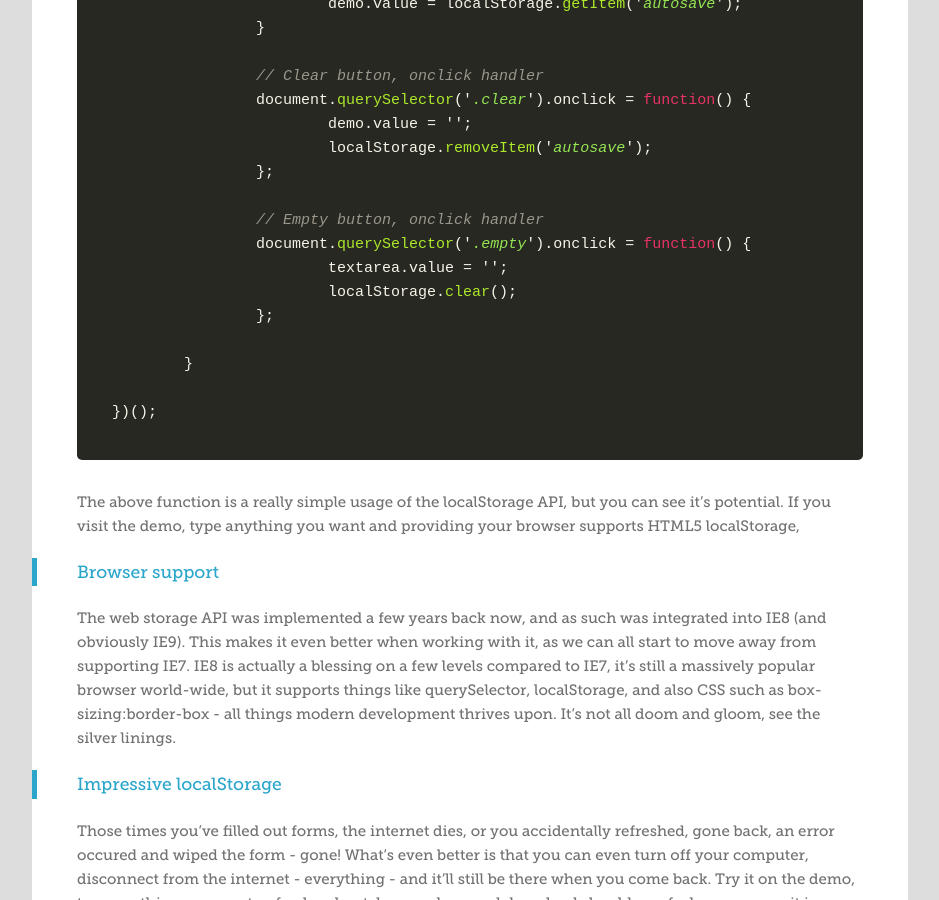
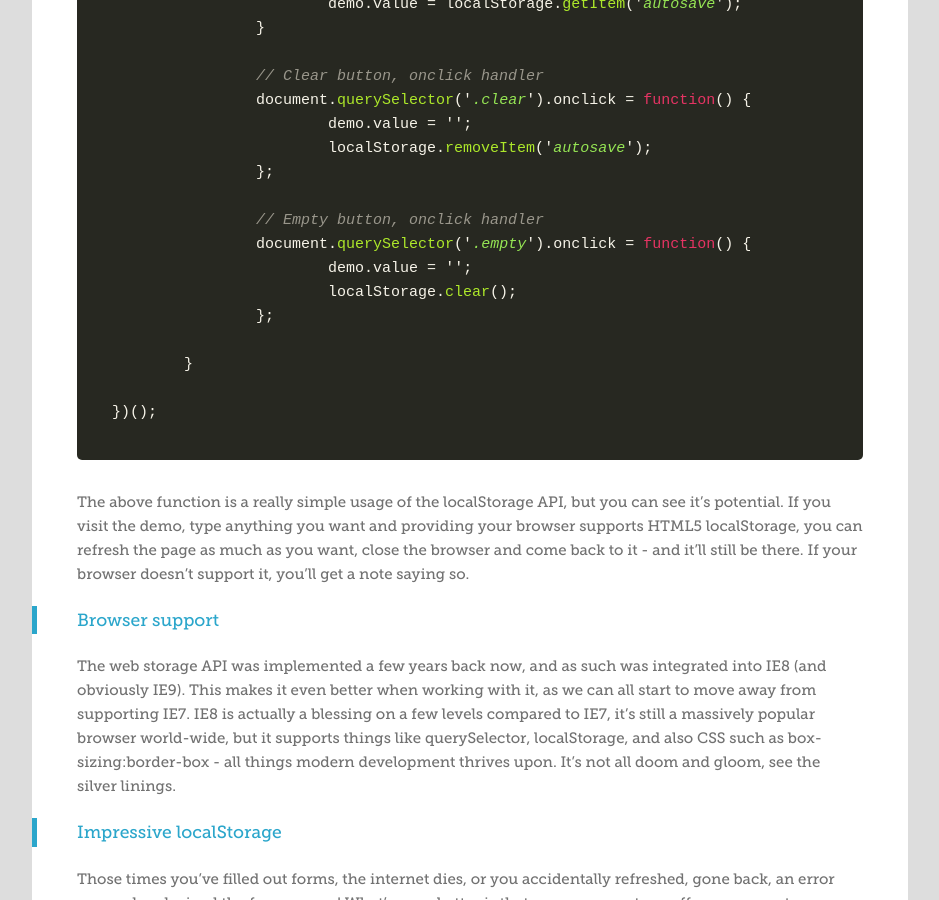
Before and after one commit to lechoo/toddmotto.github.com, a Jekyll site: the page built from _posts/2013-03-14-storing-data-in-the-browser-with-the-html5-local-storage-api.md, in a window 1280 px wide and 900 px high, scrolled down 4685 px. Shown: the whole window, without its empty margins (0-939 px from the left). Built offline with Jekyll 4.4.1, drawn with Linux system fonts in a browser that asks for light colours; Markdown is read by kramdown in place of the engine named in the settings; comment, search, counter and statistics services are not loaded.

Commit message:
Fix paragraph

```diff
--- a/_posts/2013-03-14-storing-data-in-the-browser-with-the-html5-local-storage-api.md
+++ b/_posts/2013-03-14-storing-data-in-the-browser-with-the-html5-local-storage-api.md
@@ -162,7 +162,7 @@ Putting the above together, we can create a really simple localStorage app that
 
 		// Empty button, onclick handler
 		document.querySelector('.empty').onclick = function() {
-			textarea.value = '';
+			demo.value = '';
 			localStorage.clear();
 		};
 
@@ -171,7 +171,7 @@ Putting the above together, we can create a really simple localStorage app that
 })();
 {% endhighlight %}
 
-The above function is a really simple usage of the localStorage API, but you can see it's potential. If you visit the demo, type anything you want and providing your browser supports HTML5 localStorage,
+The above function is a really simple usage of the localStorage API, but you can see it's potential. If you visit the demo, type anything you want and providing your browser supports HTML5 localStorage, you can refresh the page as much as you want, close the browser and come back to it - and it'll still be there. If your browser doesn't support it, you'll get a note saying so.
 
 ### Browser support
 The web storage API was implemented a few years back now, and as such was integrated into IE8 (and obviously IE9). This makes it even better when working with it, as we can all start to move away from supporting IE7. IE8 is actually a blessing on a few levels compared to IE7, it's still a massively popular browser world-wide, but it supports things like querySelector, localStorage, and also CSS such as box-sizing:border-box - all things modern development thrives upon. It's not all doom and gloom, see the silver linings.
```
